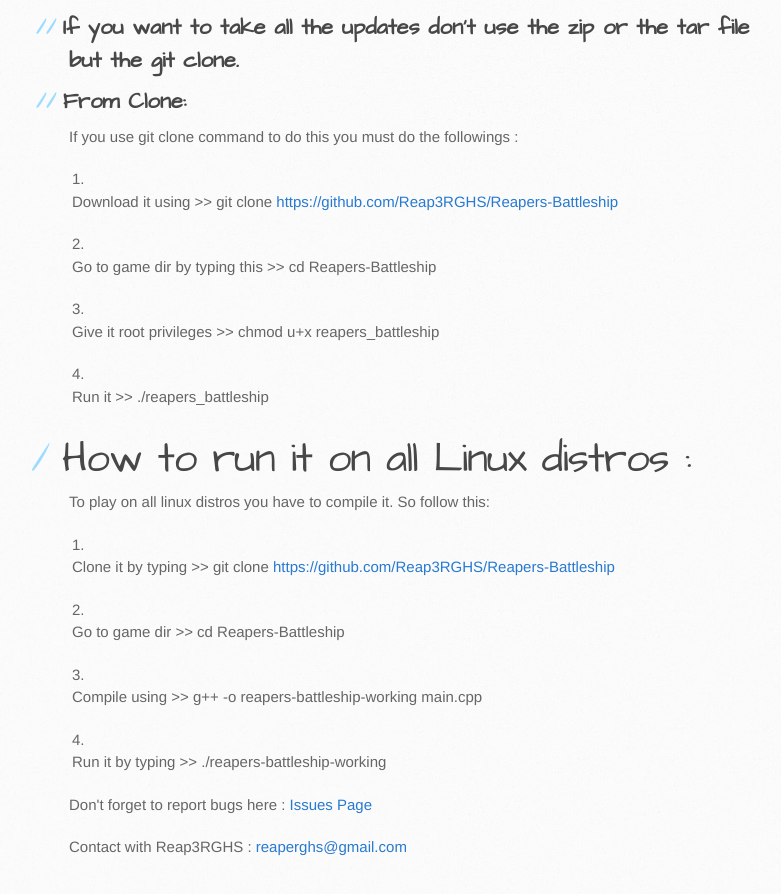
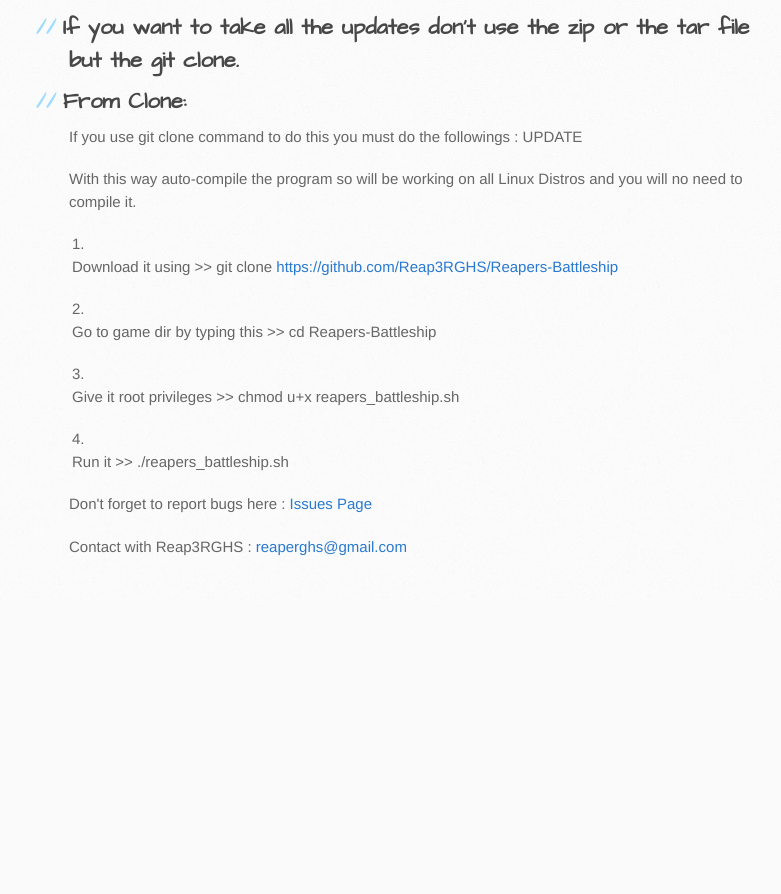
Before and after one commit to Reap3RGHS/Reapers-Battleship, a plain HTML site: page index.html in a window 1280 px wide. Shown: the part 740-1634 px from the top of the page, without its empty margins (101-882 px from the left). After the commit the page ends 1341 px from the top, so only its background shows below. Drawn offline with Linux system fonts and the light colour scheme.

```diff
--- a/index.html
+++ b/index.html
@@ -51,22 +51,16 @@ git clone <a href="https://github.com/Reap3RGHS/Reapers-Battleship">https://gith
 
 <h2>From Clone:</h2>
 
-<p>If you use git clone command to do this you must do the followings :</p>
+<p>If you use git clone command to do this you must do the followings :
+<strong>UPDATE</strong></p>
+
+<p>With this way auto-compile the program so will be working on all Linux Distros and you will no need to compile it.</p>
 
 <ol>
 <li><p>Download it using &gt;&gt; git clone <a href="https://github.com/Reap3RGHS/Reapers-Battleship">https://github.com/Reap3RGHS/Reapers-Battleship</a></p></li>
 <li><p>Go to game dir by typing this &gt;&gt; cd Reapers-Battleship</p></li>
-<li><p>Give it root privileges &gt;&gt; chmod u+x reapers_battleship</p></li>
-<li><p>Run it &gt;&gt; ./reapers_battleship</p></li>
-</ol><h1>How to run it on all Linux distros :</h1>
-
-<p>To play on all linux distros you have to compile it. So follow this:</p>
-
-<ol>
-<li><p>Clone it by typing &gt;&gt; git clone <a href="https://github.com/Reap3RGHS/Reapers-Battleship">https://github.com/Reap3RGHS/Reapers-Battleship</a></p></li>
-<li><p>Go to game dir &gt;&gt; cd Reapers-Battleship</p></li>
-<li><p>Compile using &gt;&gt; g++ -o reapers-battleship-working main.cpp</p></li>
-<li><p>Run it by typing &gt;&gt; ./reapers-battleship-working</p></li>
+<li><p>Give it root privileges &gt;&gt; chmod u+x reapers_battleship.sh</p></li>
+<li><p>Run it &gt;&gt; ./reapers_battleship.sh</p></li>
 </ol><p>Don't forget to report bugs here : <a href="https://github.com/Reap3RGHS/Reapers-Battleship/issues">Issues Page</a></p>
 
 <p>Contact with Reap3RGHS : <a href="mailto:reaperghs@gmail.com">reaperghs@gmail.com</a></p>
```
Also changed, not shown: params.json (+1 -1 lines).
